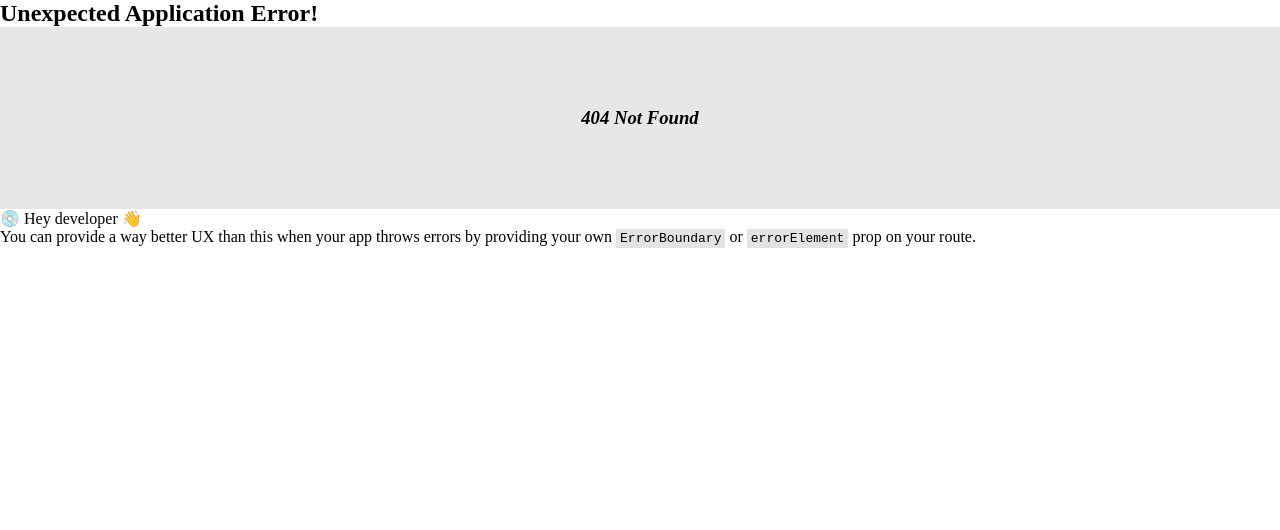
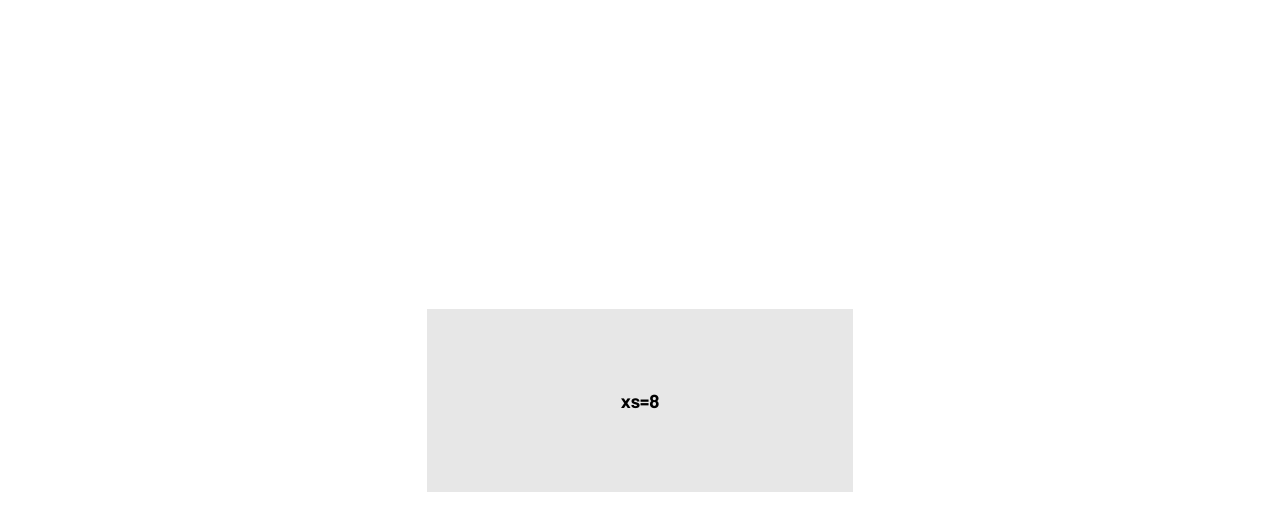
Before and after one commit to devs-sourav/LinkedIn, a React (Vite) app: page / in a window 1280 px wide. Before the commit this address had no page. Shown: the top 530 px of the page. Built offline with nearby package versions, Linux system fonts and the light colour scheme; the HTML template or start-up script is replaced by a standard one.

Commit message:
issue solver

```diff
--- a/src/App.jsx
+++ b/src/App.jsx
@@ -10,7 +10,7 @@ import SignUp from "./pages/SignUp";
 const router = createBrowserRouter(
   createRoutesFromElements(
     <>
-        <Route path="/login" element={<Login/>}></Route>
+        <Route path="/" element={<Login/>}></Route>
         <Route path="/signup" element={<SignUp/>}></Route>
     </>
   )
```
